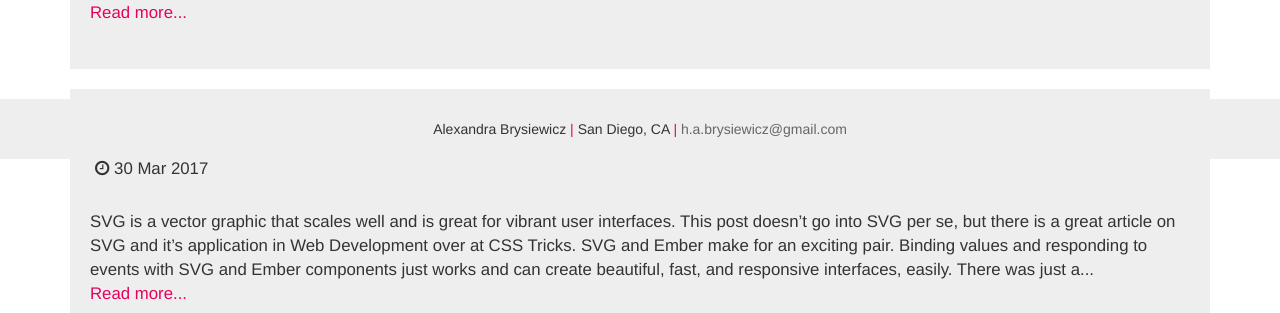
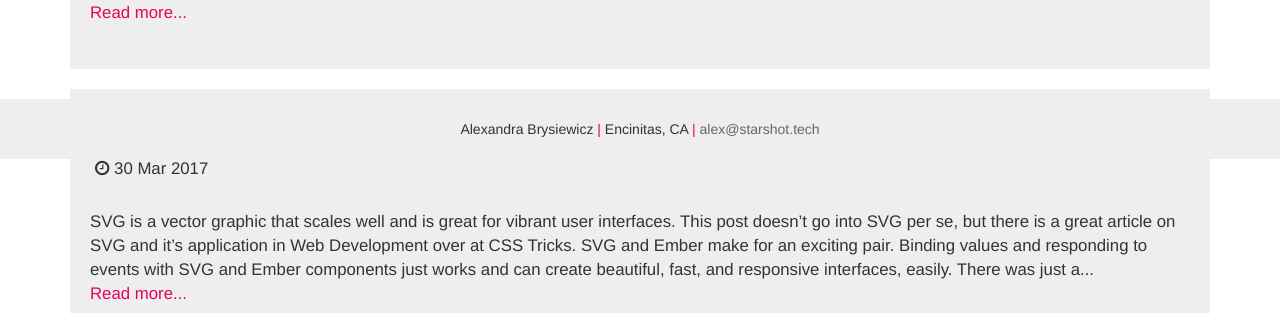
Before and after one commit to hbrysiewicz/hbrysiewicz.github.io, a Jekyll site: the page built from index.html, in a window 1280 px wide. Shown: the part 741-1054 px from the top of the page. Built offline with Jekyll 4.4.1, drawn with Linux system fonts in a browser that asks for light colours; comment, search, counter and statistics services are not loaded.

```diff
--- a/_layouts/default.html
+++ b/_layouts/default.html
@@ -77,8 +77,8 @@
       <div class="container">
         <p class="text-center">
           Alexandra Brysiewicz <span class="pink">|</span>
-          San Diego, CA <span class="pink">|</span>
-          <a href="mailto:h.a.brysiewicz@gmail.com">h.a.brysiewicz@gmail.com</a>
+          Encinitas, CA <span class="pink">|</span>
+          <a href="mailto:alex@starshot.tech">alex@starshot.tech</a>
         </p>
       </div>
     </div>
```
Also changed, not shown: about.md (+1 -1 lines), Gemfile.lock, README.md (added), 1 other file.
